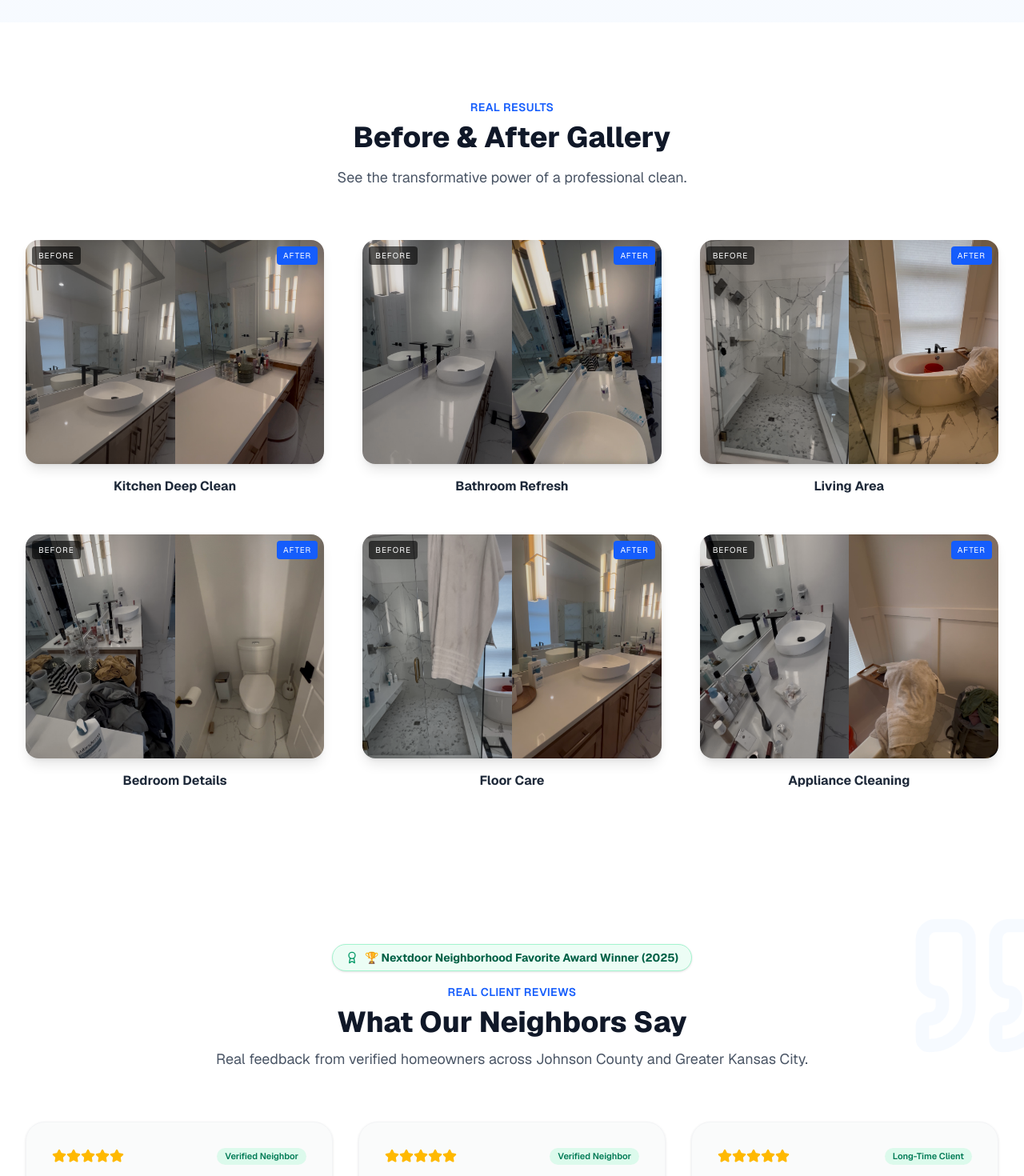
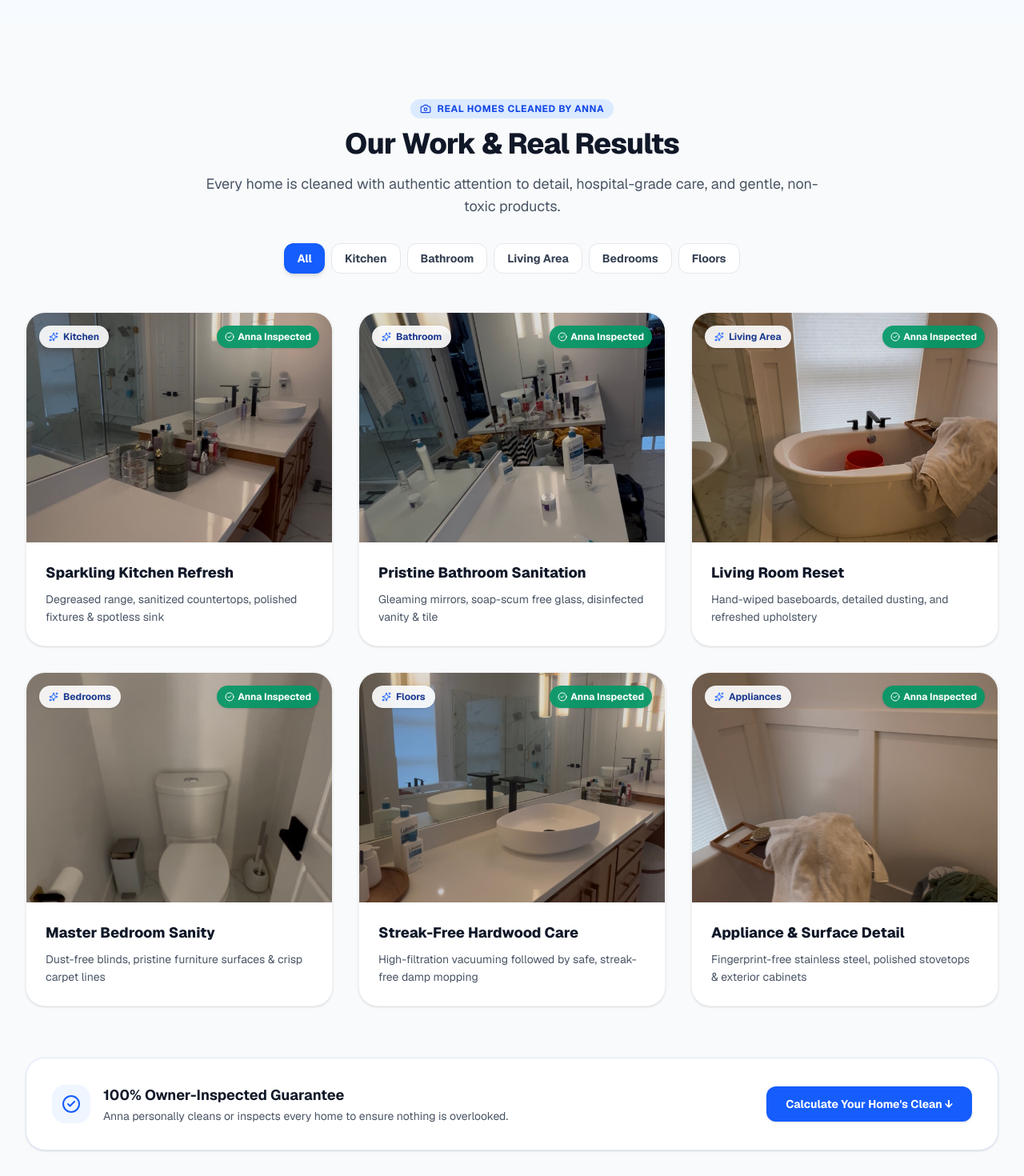
Before and after one commit to drtootsie/anna-clean-service, a Next.js app: page / in a window 1280 px wide. Shown: the part 5280-6750 px from the top of the page at 80% size. Built offline with nearby package versions, Linux system fonts and the light colour scheme.

Commit message:
Convert gallery to authentic showcase of real clean homes with room filters

```diff
--- a/src/components/Gallery.tsx
+++ b/src/components/Gallery.tsx
@@ -1,56 +1,161 @@
-import React from 'react';
-import Image from 'next/image';
+'use client';
 
-const galleryImages = [
-  { before: '/gallery/FullSizeRender.jpeg', after: '/gallery/FullSizeRender-1.jpeg', label: 'Kitchen Deep Clean' },
-  { before: '/gallery/FullSizeRender-2.jpeg', after: '/gallery/FullSizeRender-3.jpeg', label: 'Bathroom Refresh' },
-  { before: '/gallery/FullSizeRender-4.jpeg', after: '/gallery/FullSizeRender-5.jpeg', label: 'Living Area' },
-  { before: '/gallery/FullSizeRender-6.jpeg', after: '/gallery/FullSizeRender-7.jpeg', label: 'Bedroom Details' },
-  { before: '/gallery/FullSizeRender-8.jpeg', after: '/gallery/FullSizeRender-9.jpeg', label: 'Floor Care' },
-  { before: '/gallery/FullSizeRender-10.jpeg', after: '/gallery/FullSizeRender-11.jpeg', label: 'Appliance Cleaning' },
+import React, { useState } from 'react';
+import { Sparkles, CheckCircle2, Camera } from 'lucide-react';
+
+const SHOWCASE_ITEMS = [
+  {
+    id: 1,
+    image: '/gallery/FullSizeRender-1.jpeg',
+    title: 'Sparkling Kitchen Refresh',
+    category: 'Kitchen',
+    detail: 'Degreased range, sanitized countertops, polished fixtures & spotless sink',
+  },
+  {
+    id: 2,
+    image: '/gallery/FullSizeRender-3.jpeg',
+    title: 'Pristine Bathroom Sanitation',
+    category: 'Bathroom',
+    detail: 'Gleaming mirrors, soap-scum free glass, disinfected vanity & tile',
+  },
+  {
+    id: 3,
+    image: '/gallery/FullSizeRender-5.jpeg',
+    title: 'Living Room Reset',
+    category: 'Living Area',
+    detail: 'Hand-wiped baseboards, detailed dusting, and refreshed upholstery',
+  },
+  {
+    id: 4,
+    image: '/gallery/FullSizeRender-7.jpeg',
+    title: 'Master Bedroom Sanity',
+    category: 'Bedrooms',
+    detail: 'Dust-free blinds, pristine furniture surfaces & crisp carpet lines',
+  },
+  {
+    id: 5,
+    image: '/gallery/FullSizeRender-9.jpeg',
+    title: 'Streak-Free Hardwood Care',
+    category: 'Floors',
+    detail: 'High-filtration vacuuming followed by safe, streak-free damp mopping',
+  },
+  {
+    id: 6,
+    image: '/gallery/FullSizeRender-11.jpeg',
+    title: 'Appliance & Surface Detail',
+    category: 'Appliances',
+    detail: 'Fingerprint-free stainless steel, polished stovetops & exterior cabinets',
+  },
 ];
 
+const CATEGORIES = ['All', 'Kitchen', 'Bathroom', 'Living Area', 'Bedrooms', 'Floors'];
+
 const Gallery = () => {
+  const [activeCategory, setActiveCategory] = useState('All');
+
+  const filteredItems = activeCategory === 'All'
+    ? SHOWCASE_ITEMS
+    : SHOWCASE_ITEMS.filter(item => item.category === activeCategory);
+
   return (
-    <section id="gallery" className="py-24 bg-white">
+    <section id="gallery" className="py-24 bg-gray-50">
       <div className="max-w-7xl mx-auto px-4 sm:px-6 lg:px-8">
-        <div className="text-center mb-16">
-          <h2 className="text-blue-600 font-semibold tracking-wide uppercase text-sm">Real Results</h2>
-          <p className="mt-2 text-3xl font-extrabold text-gray-900 sm:text-4xl">
-            Before & After Gallery
+
+        {/* Section Header */}
+        <div className="text-center max-w-3xl mx-auto mb-12">
+          <div className="inline-flex items-center space-x-2 px-3 py-1 rounded-full bg-blue-100 text-blue-700 text-xs font-bold tracking-wider uppercase mb-3">
+            <Camera className="w-3.5 h-3.5" />
+            <span>Real Homes Cleaned by Anna</span>
+          </div>
+          <h2 className="text-3xl sm:text-4xl font-extrabold text-gray-900 tracking-tight">
+            Our Work & Real Results
+          </h2>
+          <p className="mt-4 text-base sm:text-lg text-gray-600">
+            Every home is cleaned with authentic attention to detail, hospital-grade care, and gentle, non-toxic products.
           </p>
-          <p className="mt-4 max-w-2xl mx-auto text-lg text-gray-600">
-            See the transformative power of a professional clean.
-          </p>
+
+          {/* Category Filter Pills */}
+          <div className="mt-8 flex flex-wrap justify-center gap-2">
+            {CATEGORIES.map((cat) => (
+              <button
+                key={cat}
+                type="button"
+                onClick={() => setActiveCategory(cat)}
+                className={`px-4 py-2 rounded-xl text-xs sm:text-sm font-bold transition-all ${
+                  activeCategory === cat
+                    ? 'bg-blue-600 text-white shadow-md'
+                    : 'bg-white text-gray-700 hover:bg-gray-100 border border-gray-200'
+                }`}
+              >
+                {cat}
+              </button>
+            ))}
+          </div>
         </div>
 
-        <div className="grid grid-cols-1 md:grid-cols-2 lg:grid-cols-3 gap-12">
-          {galleryImages.map((item, index) => (
-            <div key={index} className="space-y-4">
-              <div className="relative group overflow-hidden rounded-2xl shadow-lg aspect-[4/3]">
-                <div className="flex h-full">
-                  <div className="w-1/2 relative">
-                    <img
-                      src={item.before}
-                      alt={`${item.label} Before`}
-                      className="w-full h-full object-cover grayscale-[50%]"
-                    />
-                    <div className="absolute top-2 left-2 bg-black/60 text-white text-[10px] uppercase tracking-widest px-2 py-1 rounded">Before</div>
-                  </div>
-                  <div className="w-1/2 relative">
-                    <img
-                      src={item.after}
-                      alt={`${item.label} After`}
-                      className="w-full h-full object-cover"
-                    />
-                    <div className="absolute top-2 right-2 bg-blue-600 text-white text-[10px] uppercase tracking-widest px-2 py-1 rounded">After</div>
-                  </div>
+        {/* Image Grid */}
+        <div className="grid grid-cols-1 md:grid-cols-2 lg:grid-cols-3 gap-8">
+          {filteredItems.map((item) => (
+            <div
+              key={item.id}
+              className="bg-white rounded-3xl overflow-hidden shadow-sm hover:shadow-xl transition-all duration-300 border border-gray-100 group flex flex-col"
+            >
+              {/* Photo */}
+              <div className="relative aspect-[4/3] overflow-hidden bg-gray-100">
+                <img
+                  src={item.image}
+                  alt={item.title}
+                  className="w-full h-full object-cover transform group-hover:scale-105 transition-transform duration-500"
+                  loading="lazy"
+                />
+                {/* Category Pill */}
+                <div className="absolute top-4 left-4 bg-white/90 backdrop-blur-md text-blue-900 font-bold text-xs px-3 py-1.5 rounded-full shadow-sm flex items-center gap-1.5">
+                  <Sparkles className="w-3 h-3 text-blue-600" />
+                  <span>{item.category}</span>
+                </div>
+                {/* Verified Clean Badge */}
+                <div className="absolute top-4 right-4 bg-emerald-600/90 backdrop-blur-md text-white font-bold text-xs px-2.5 py-1.5 rounded-full shadow-sm flex items-center gap-1">
+                  <CheckCircle2 className="w-3 h-3" />
+                  <span>Anna Inspected</span>
                 </div>
               </div>
-              <h3 className="text-center font-bold text-gray-800">{item.label}</h3>
+
+              {/* Card Content */}
+              <div className="p-6 flex-1 flex flex-col justify-between">
+                <div>
+                  <h3 className="font-extrabold text-gray-900 text-lg mb-2 group-hover:text-blue-600 transition-colors">
+                    {item.title}
+                  </h3>
+                  <p className="text-gray-600 text-sm leading-relaxed">
+                    {item.detail}
+                  </p>
+                </div>
+              </div>
             </div>
           ))}
         </div>
+
+        {/* Quality Guarantee Banner */}
+        <div className="mt-16 bg-white border border-blue-100 rounded-3xl p-6 sm:p-8 shadow-sm flex flex-col sm:flex-row items-center justify-between text-center sm:text-left gap-6">
+          <div className="flex items-center gap-4">
+            <div className="h-12 w-12 rounded-2xl bg-blue-50 text-blue-600 flex items-center justify-center flex-shrink-0">
+              <CheckCircle2 className="w-6 h-6" />
+            </div>
+            <div>
+              <h4 className="font-bold text-gray-900 text-base sm:text-lg">100% Owner-Inspected Guarantee</h4>
+              <p className="text-gray-600 text-xs sm:text-sm mt-0.5">
+                Anna personally cleans or inspects every home to ensure nothing is overlooked.
+              </p>
+            </div>
+          </div>
+          <a
+            href="#contact"
+            className="inline-flex items-center justify-center px-6 py-3 bg-blue-600 hover:bg-blue-700 text-white font-bold text-sm rounded-xl transition-colors shadow-sm flex-shrink-0"
+          >
+            Calculate Your Home's Clean ↓
+          </a>
+        </div>
+
       </div>
     </section>
   );
```
